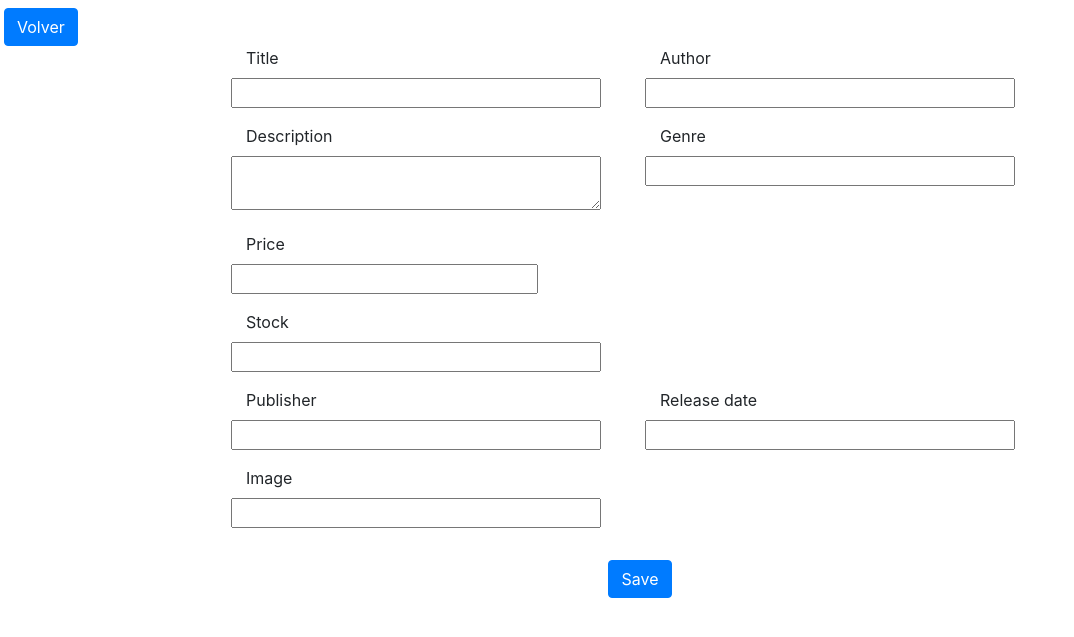
After one commit to santiagoWilli/comicWebStore, a Symfony app: template templates/addComicForm.html.twig in a window 1280 px wide. The commit adds this page. Shown: the top 637 px of the page, without its empty margins (0-1074 px from the left). Run offline with Twig, Linux system fonts and the light colour scheme; the template is opened without the code that fills it, so the values that code supplies are empty; form fields are guessed from the names that the template uses; some libraries are stand-ins or nearby versions.

Commit message:
add comic

```diff
--- /dev/null
+++ b/templates/addComicForm.html.twig
@@ -0,0 +1,3 @@
+{% extends 'comicForm.html.twig' %}
+
+{% block title %}Añadir comic{% endblock %}
--- /dev/null
+++ b/templates/comicForm.html.twig
@@ -0,0 +1,80 @@
+{% extends 'base.html.twig' %}
+
+{% block title %}{% endblock %}
+
+{% block body %}
+    <a href="{{ path('listcomics') }}" class="btn btn-primary">Volver</a>
+
+    <div class="col-md-8 mx-auto">
+        {{ form_start(form) }}
+
+        <!-- TITLE & AUTHOR -->
+        <div class="form-row">
+            <div class="form-group col-12 col-md-6">
+                {{ form_label(form.title, null, {'label_attr': {'class': 'col-12 col-sm-12'}}) }}
+                {{ form_widget(form.title, {'attr': {'class' : 'col-11'}}) }}
+            </div>
+            <div class="form-group col-12 col-md-6">
+                {{ form_label(form.author, null, {'label_attr': {'class': 'col-12 col-sm-12'}}) }}
+                {{ form_widget(form.author, {'attr': {'class' : 'col-11'}}) }}
+            </div>
+        </div>
+
+        <!-- DESCRIPTION & GENRE-->
+        <div class="form-row">
+            <div class="form-group col-12 col-md-6">
+                {{ form_label(form.description, null, {'label_attr': {'class': 'col-12 col-sm-12'}}) }}
+                {{ form_widget(form.description, {'attr': {'class' : 'col-11'}}) }}
+            </div>
+            <div class="form-group col-12 col-md-6">
+                {{ form_label(form.genre, null, {'label_attr': {'class': 'col-12 col-sm-12'}}) }}
+                {{ form_widget(form.genre, {'attr': {'class' : 'col-11'}}) }}
+            </div>
+        </div>
+
+        <!-- PRICE & STOCK -->
+        <div class="form-row">
+            <div class="form-group col-12 col-md-5" style="margin-right:72px;">
+                {{ form_label(form.price, null, {'label_attr': {'class': 'col-12 col-sm-12'}}) }}
+                {{ form_widget(form.price, {'attr': {'class' : 'col-11'}}) }}
+            </div>
+            <div class="form-group col-12 col-md-6">
+                {{ form_label(form.stock, null, {'label_attr': {'class': 'col-12 col-sm-12'}}) }}
+                {{ form_widget(form.stock, {'attr': {'class' : 'col-11'}}) }}
+            </div>
+        </div>
+
+        <!-- PUBLISHER & RELEASE_DATE -->
+        <div class="form-row">
+            <div class="form-group col-12 col-md-6">
+                {{ form_label(form.publisher, null, {'label_attr': {'class': 'col-12 col-sm-12'}}) }}
+                {{ form_widget(form.publisher, {'attr': {'class' : 'col-11'}}) }}
+            </div>
+            <div class="form-group col-12 col-md-6">
+                {{ form_label(form.release_date, null, {'label_attr': {'class': 'col-12 col-sm-12'}}) }}
+                {{ form_widget(form.release_date, {'attr': {'class' : 'col-11'}}) }}
+            </div>
+        </div>
+
+        <div class="form-row">
+            <div class="form-group col-12 col-md-6">
+                {{ form_label(form.image, null, {'label_attr': {'class': 'col-12 col-sm-12'}}) }}
+                {{ form_widget(form.image, {'attr': {'class' : 'col-11 col-sm-11 img-name'}}) }}
+            </div>
+        </div>
+
+        {{ form_widget(form.save, {'attr': {'class': 'btn btn-primary mt-3 mx-auto d-block border-radius-3'}}) }}
+
+
+        {{ form_end(form) }}
+    </div>
+{% endblock %}
+{% block javascripts %}
+    <script>
+        document.querySelector('.img-name').addEventListener('change',function(e){
+            var fileName = document.getElementById("create_comic_image").files[0].name;
+            var nextSibling = e.target.nextElementSibling;
+            nextSibling.innerText = fileName;
+        })
+    </script>
+{% endblock %}
--- a/templates/comics.html.twig
+++ b/templates/comics.html.twig
@@ -5,7 +5,7 @@
 {% block body %}
     <h3 class="text-center mt-3">Lista de cómics</h3>
     <div class="table-responsive mt-4 col-auto">
-        <a href="" class="btn btn-primary mb-3 float-right">Añadir cómic</a>
+        <a href="{{ path('addComic') }}" class="btn btn-primary mb-3 float-right">Añadir cómic</a>
         <table id="table_dataTable" class="table table-bordered" style="width: 100%">
             <thead>
             <tr class="table-primary">
```
Also changed, not shown: src/Controller/ComicController.php (+26 -0 lines), src/Entity/Comic.php (+3 -5 lines), src/Forms/Type/CreateComicType.php (added, +60 -0 lines), src/Service/ComicDataAccess.php (+17 -0 lines).
